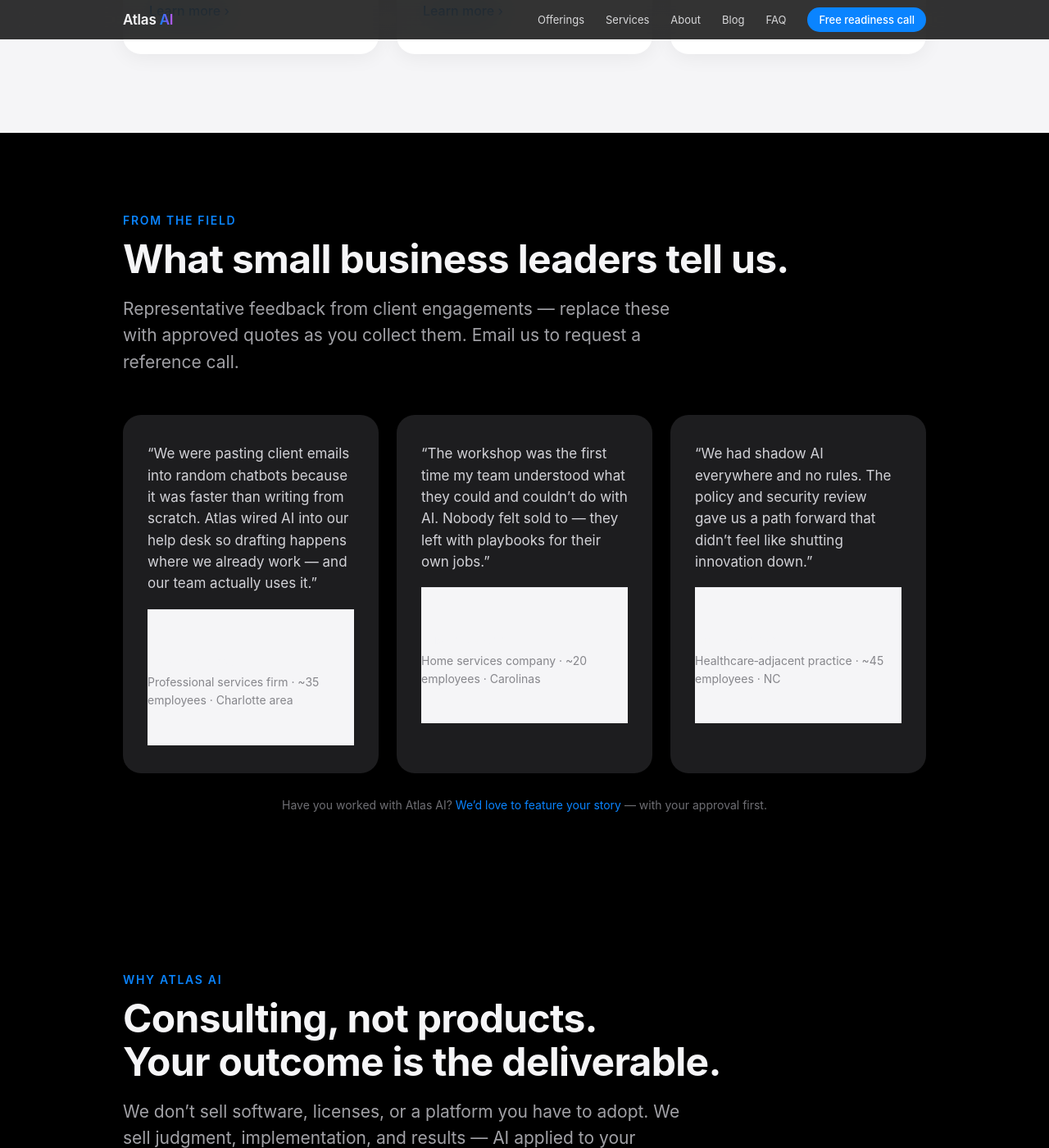
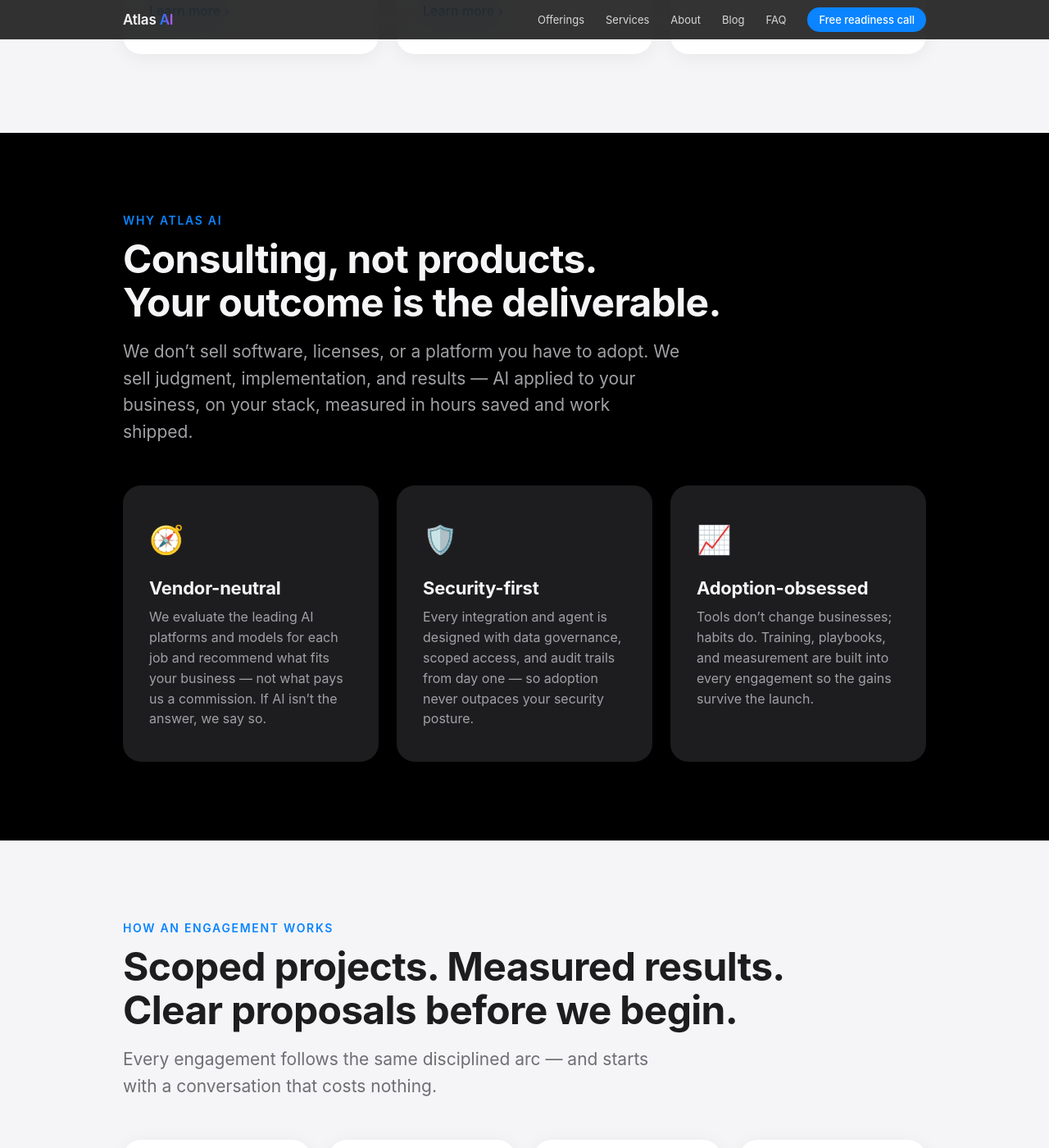
Before and after one commit to chadakeith/atlas-solutions-ai, a Jekyll site: the page index.html, which Jekyll copies as it is, in a window 1280 px wide and 1400 px high, scrolled down 5589 px. Shown: the whole window at 82% size. Built offline with Jekyll 4.4.1, drawn with Linux system fonts in a browser that asks for light colours.

Commit message:
Remove homepage testimonials section until real quotes are ready (#4)
Co-authored-by: Cursor Agent <cursoragent@cursor.com>
Co-authored-by: Chad Keith <chadakeith@users.noreply.github.com>

```diff
--- a/index.html
+++ b/index.html
@@ -263,53 +263,6 @@
     </div>
   </section>
 
-  <section class="band" id="testimonials">
-    <div class="wrap">
-      <p class="kicker reveal">From the field</p>
-      <h2 class="reveal">What small business leaders tell us.</h2>
-      <p class="sub reveal">
-        Representative feedback from client engagements — replace these with approved quotes as you
-        collect them. Email us to request a reference call.
-      </p>
-      <div class="testimonials">
-        <article class="testimonial reveal">
-          <blockquote>
-            &ldquo;We were pasting client emails into random chatbots because it was faster than
-            writing from scratch. Atlas wired AI into our help desk so drafting happens where we
-            already work — and our team actually uses it.&rdquo;
-          </blockquote>
-          <footer>
-            <strong>Operations lead</strong>
-            Professional services firm · ~35 employees · Charlotte area
-          </footer>
-        </article>
-        <article class="testimonial reveal">
-          <blockquote>
-            &ldquo;The workshop was the first time my team understood what they could and couldn&rsquo;t
-            do with AI. Nobody felt sold to — they left with playbooks for their own jobs.&rdquo;
-          </blockquote>
-          <footer>
-            <strong>Business owner</strong>
-            Home services company · ~20 employees · Carolinas
-          </footer>
-        </article>
-        <article class="testimonial reveal">
-          <blockquote>
-            &ldquo;We had shadow AI everywhere and no rules. The policy and security review gave us a
-            path forward that didn&rsquo;t feel like shutting innovation down.&rdquo;
-          </blockquote>
-          <footer>
-            <strong>Office manager</strong>
-            Healthcare&#8209;adjacent practice · ~45 employees · NC
-          </footer>
-        </article>
-      </div>
-      <p class="testimonial-note reveal">
-        Have you worked with Atlas AI? <a href="contact.html">We&rsquo;d love to feature your story</a> — with your approval first.
-      </p>
-    </div>
-  </section>
-
   <section class="band" id="why">
     <div class="wrap">
       <p class="kicker reveal">Why Atlas AI</p>
```
